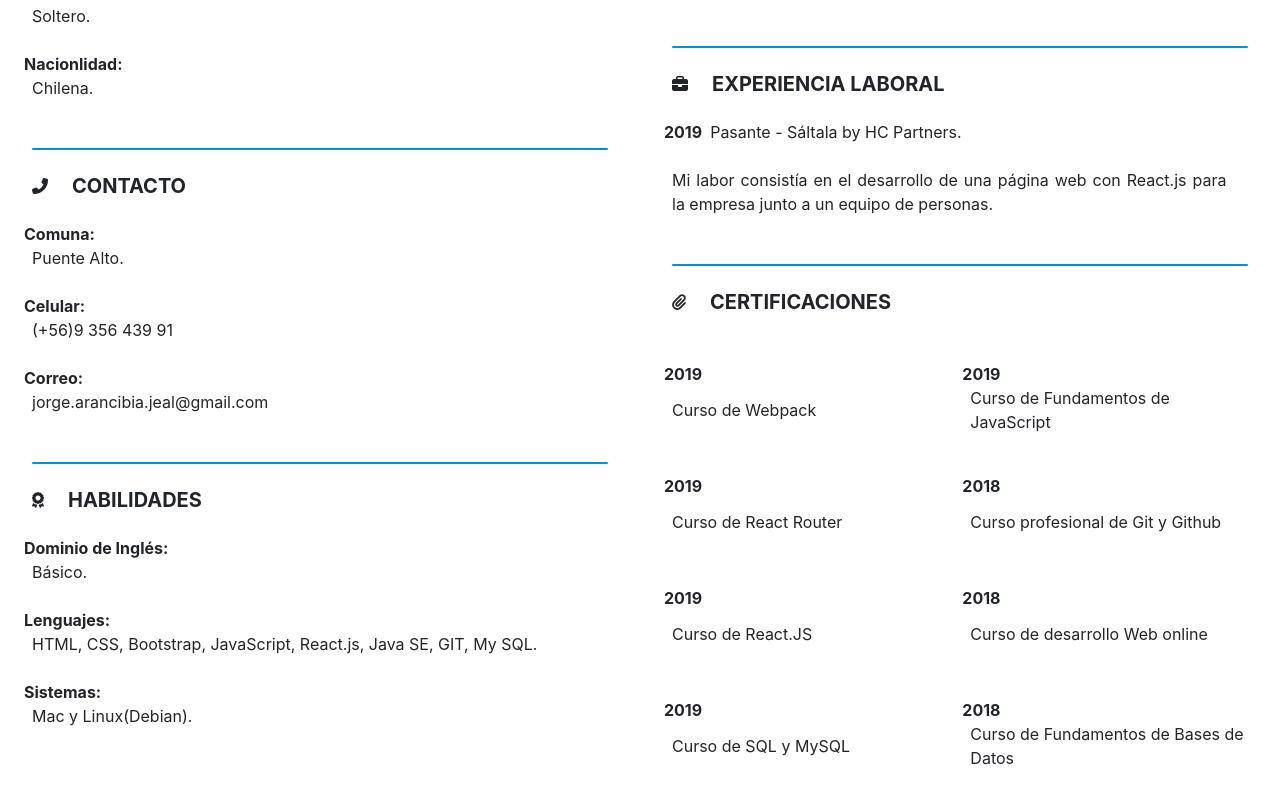
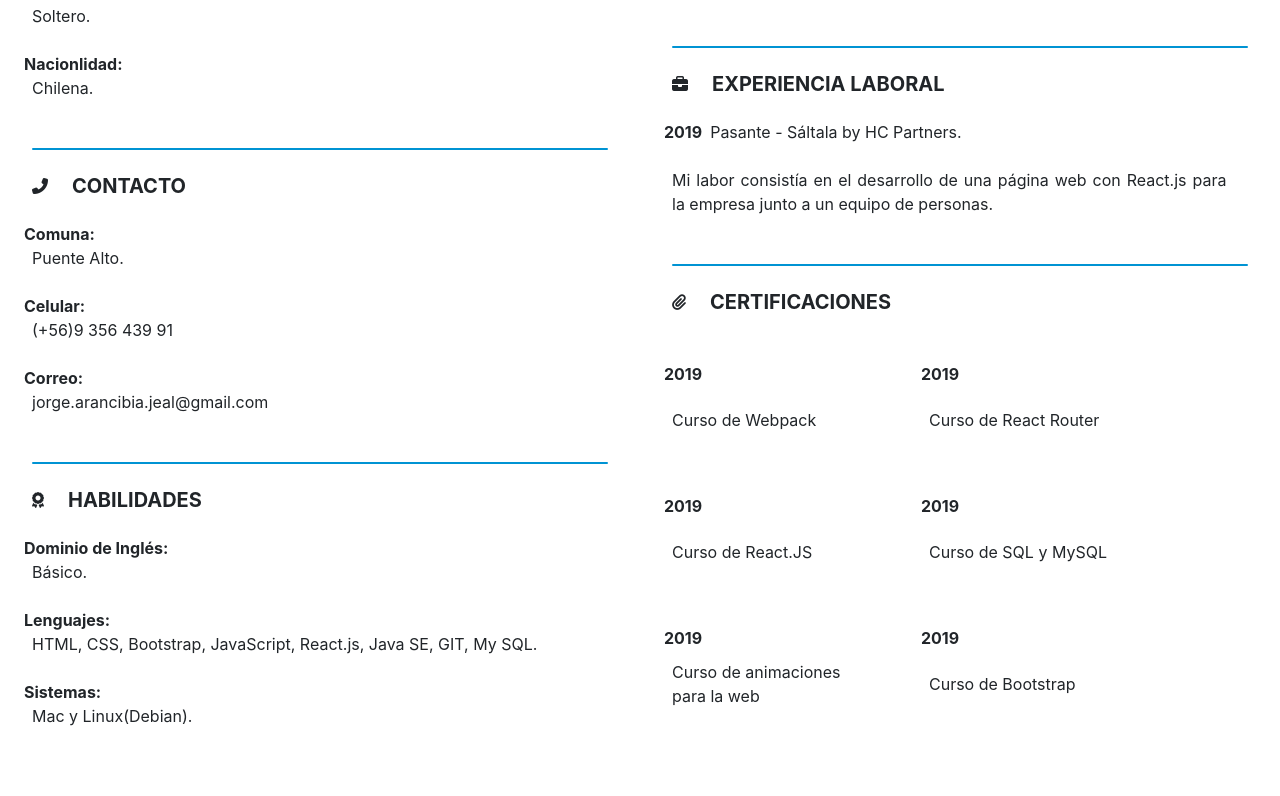
Before and after one commit to JorgeArancibia1/CV, a React app: page / in a window 1280 px wide. Shown: the part 428-1224 px from the top of the page. After the commit the page ends 1180 px from the top, so only its background shows below. Built offline with nearby package versions, Linux system fonts and the light colour scheme.

Commit message:
optimization

```diff
--- a/src/components/Certifications.js
+++ b/src/components/Certifications.js
@@ -5,7 +5,6 @@
   return (
     <div className="d-flex flex-sm-nowrap flex-md-nowrap flex-lg-nowrap certificationBox">
       <CertificationsModel {...props.data.info[6]}/>
-      <CertificationsModel {...props.data.info[7]} space />
     </div>
   )
 }
--- a/src/data.json
+++ b/src/data.json
@@ -150,17 +150,6 @@
         {
           "item":"2019",
           "content":"Curso de Fundamentos de JavaScript"
-        }
-      ]
-    },
-    {
-      "id": 8,
-      "icon": "",
-      "title": "",
-      "items": [
-        {
-          "item":"2019",
-          "content":"Curso de Fundamentos de JavaScript"
         },
         {
           "item": "2018",
--- a/src/index.css
+++ b/src/index.css
@@ -46,7 +46,10 @@
 }
 
 .box{
-  height: 80px;
+  height: 100px;
+  width: 40%;
+  /* min-width: 49%;
+  max-width: 300px; */
 }
 
 .min{
@@ -58,7 +61,7 @@
 }
 
 .articleBox{
-  max-height: 450px;
+  max-height: 400px;
   overflow: scroll;
 }
 
```
